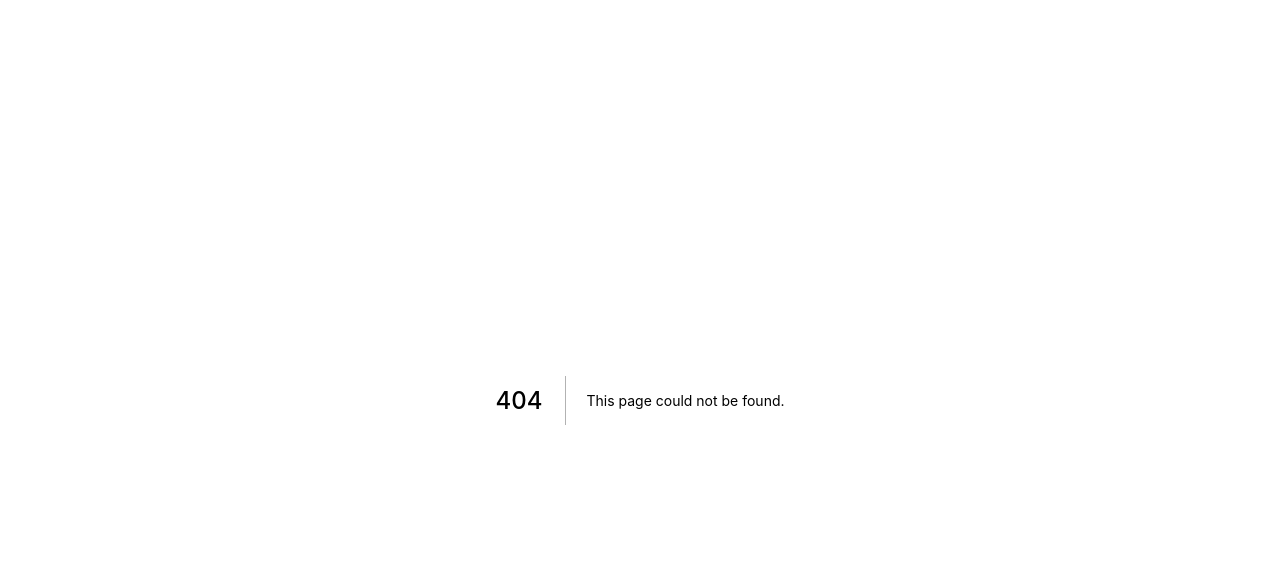
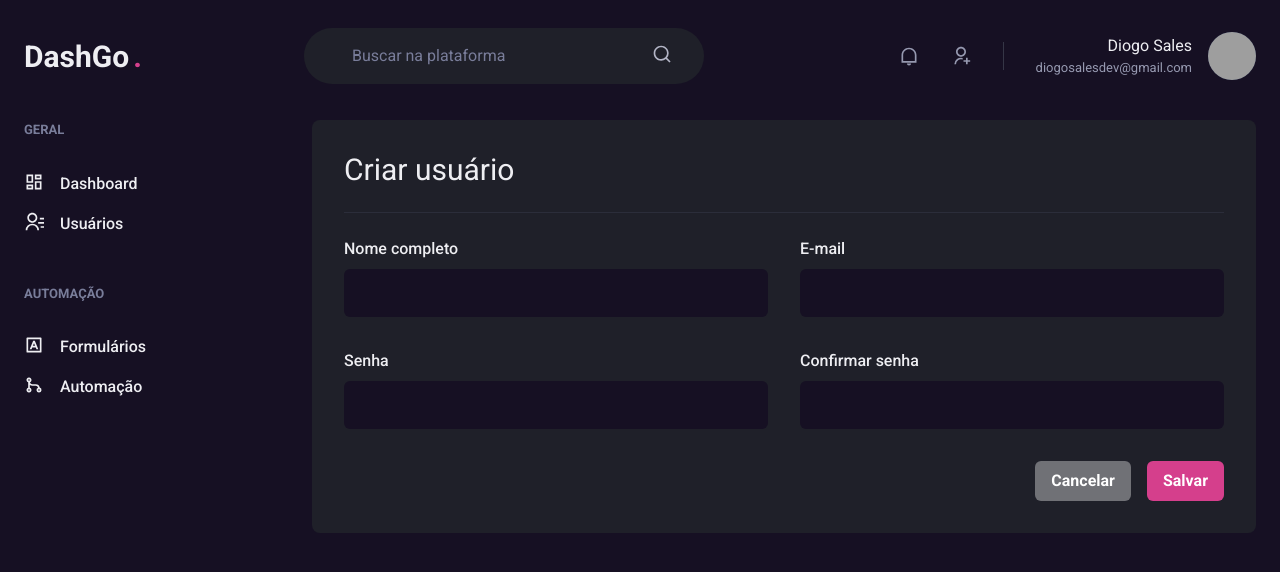
Before and after one commit to diogosalesdev/dashgo, a Next.js app: page /users/create in a window 1280 px wide. Before the commit this address had no page. Shown: the top 572 px of the page. Built offline with nearby package versions, Linux system fonts and the light colour scheme; grey boxes are pictures that could not be loaded.

Commit message:
Create user page created

```diff
--- /dev/null
+++ b/src/pages/users/create.tsx
@@ -0,0 +1,50 @@
+import { Box, Button, Divider, Flex, Heading, HStack, SimpleGrid, VStack } from "@chakra-ui/react";
+import { Input } from "../../components/Form/Input";
+import { Header } from "../../components/Header";
+import { Sidebar } from "../../components/Sidebar";
+
+export default function CreateUser() {
+  return (
+    <Box>
+      <Header />
+
+      <Flex w='100%' my='6' maxWidth={1480} mx='auto' px='6'>
+        <Sidebar />
+
+        <Box flex='1' borderRadius={8} bg='gray.800' p='8'>
+          <Heading size='lg' fontWeight='normal'>
+            Criar usuário
+          </Heading>
+
+          <Divider my='6' borderColor='gray.700' />
+
+          <VStack spacing='8'>
+            <SimpleGrid
+              minChildWidth='240px'
+              spacing='8'
+              w='100%'
+            >
+              <Input name='name' label='Nome completo' />
+              <Input name='email' label='E-mail' type='email' />
+            </SimpleGrid>
+            <SimpleGrid
+              minChildWidth='240px'
+              spacing='8'
+              w='100%'
+            >
+              <Input name='password' type='password' label='Senha' />
+              <Input name='password_confirmation' label='Confirmar senha' type='password' />
+            </SimpleGrid>
+          </VStack>
+
+          <Flex mt='8' justify='flex-end'>
+            <HStack spacing='4'>
+              <Button colorScheme='whiteAlpha'>Cancelar</Button>
+              <Button colorScheme='pink'>Salvar</Button>
+            </HStack>
+          </Flex>
+        </Box>
+      </Flex>
+    </Box>
+  )
+}
```
